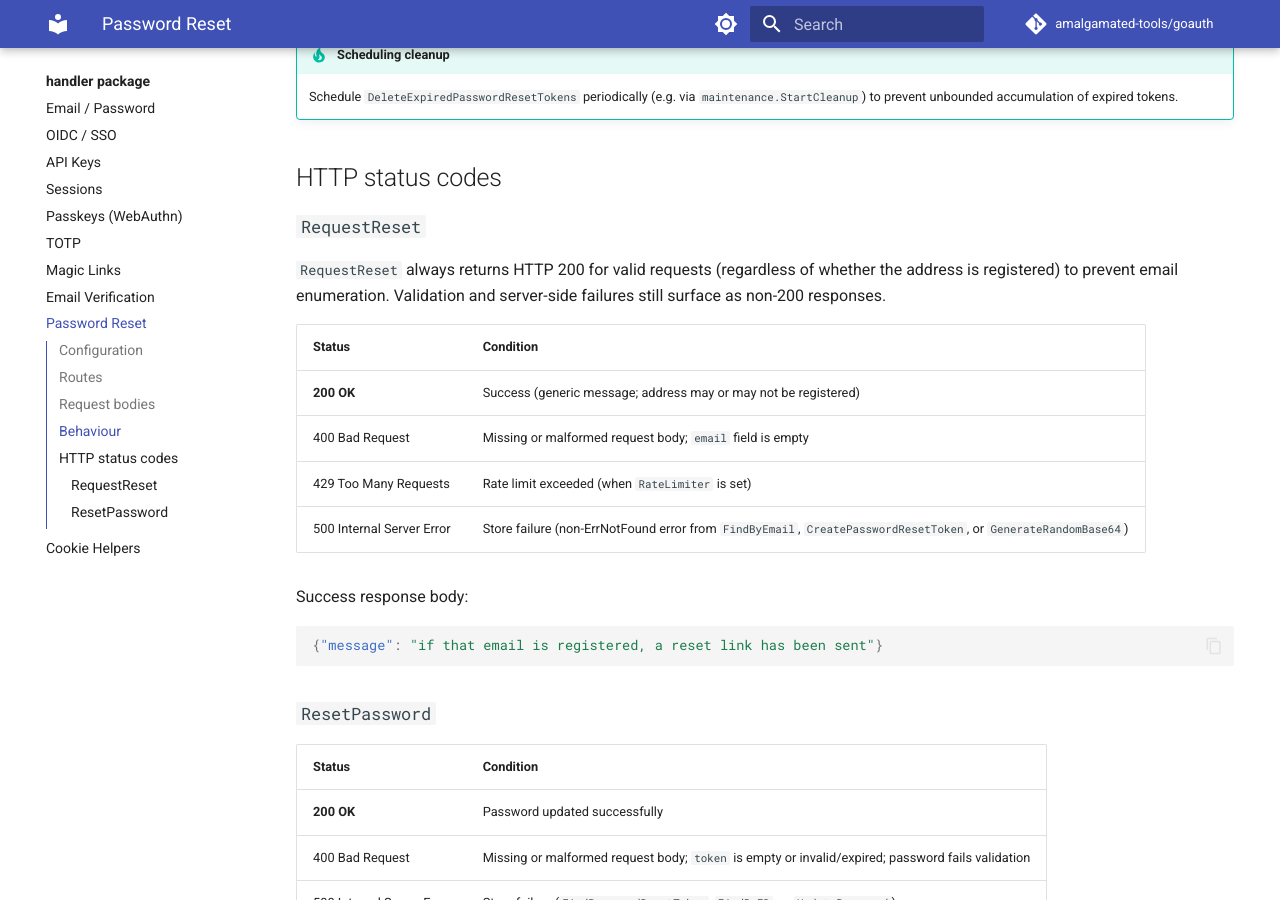
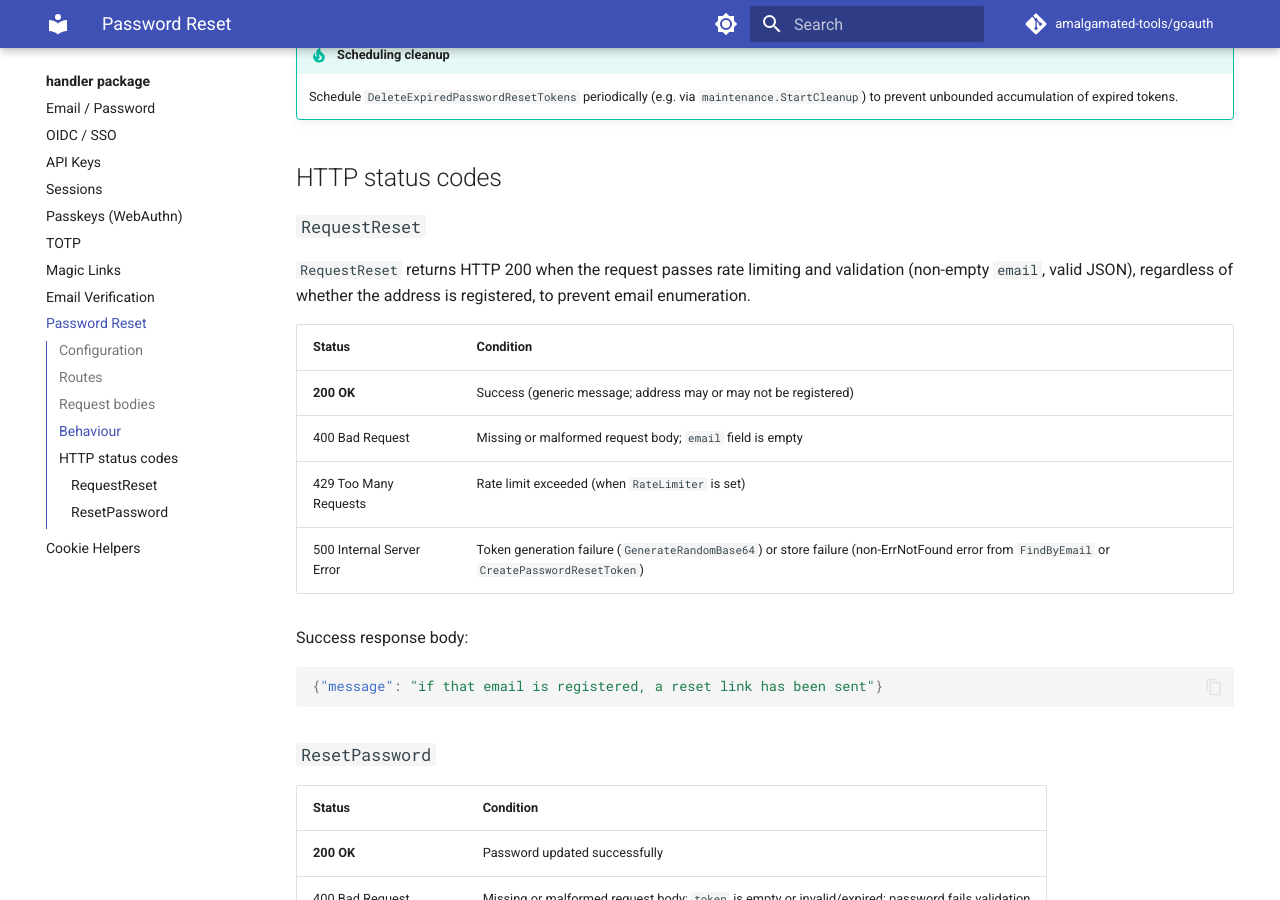
Before and after one commit to amalgamated-tools/goauth, an MkDocs documentation site: the page built from docs/handler/password-reset.md, in a window 1280 px wide and 900 px high, scrolled down 1314 px. Built offline with MkDocs 1.6.1 and Material for MkDocs 9.7.7, drawn with Linux system fonts in a browser that asks for light colours; comment, search, counter and statistics services are not loaded.

Commit message:
docs: fix RequestReset status code table accuracy
- Rephrase the HTTP 200 description to clarify it only applies when the
  request passes rate limiting and validation, not unconditionally
- Separate GenerateRandomBase64 from store failures in the 500 row,
  since it is a token generation step, not a store call

````diff
--- a/docs/handler/password-reset.md
+++ b/docs/handler/password-reset.md
@@ -52,14 +52,14 @@ Reset tokens are consumed (deleted) after successful use.
 
 ### `RequestReset`
 
-`RequestReset` always returns HTTP 200 for valid requests (regardless of whether the address is registered) to prevent email enumeration. Validation and server-side failures still surface as non-200 responses.
+`RequestReset` returns HTTP 200 when the request passes rate limiting and validation (non-empty `email`, valid JSON), regardless of whether the address is registered, to prevent email enumeration.
 
 | Status | Condition |
 |---|---|
 | **200 OK** | Success (generic message; address may or may not be registered) |
 | 400 Bad Request | Missing or malformed request body; `email` field is empty |
 | 429 Too Many Requests | Rate limit exceeded (when `RateLimiter` is set) |
-| 500 Internal Server Error | Store failure (non-ErrNotFound error from `FindByEmail`, `CreatePasswordResetToken`, or `GenerateRandomBase64`) |
+| 500 Internal Server Error | Token generation failure (`GenerateRandomBase64`) or store failure (non-ErrNotFound error from `FindByEmail` or `CreatePasswordResetToken`) |
 
 Success response body:
 ```json
````
